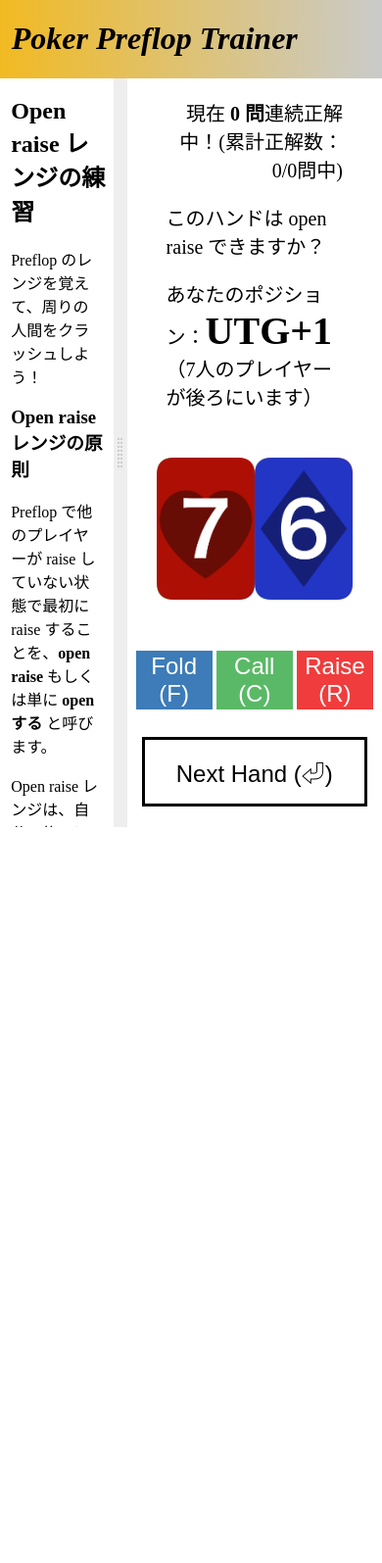
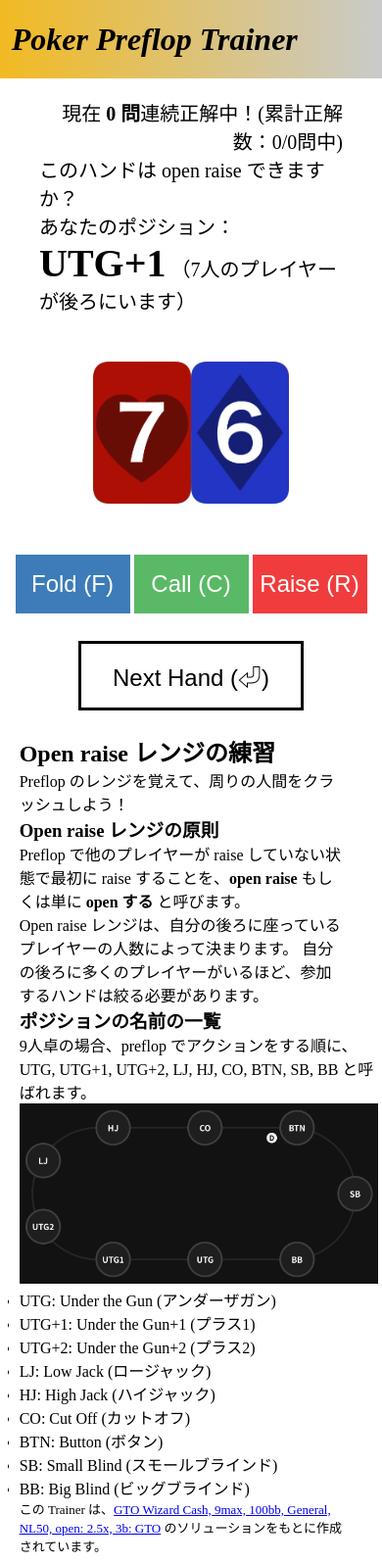
Before and after one commit to pochinosaku/preflop_trainer, a plain HTML site: page index.html in a window 390 px wide. Shown: the whole page at 98% size. Before the commit the page ends 844 px from the top, so only its background shows below. Drawn offline with Linux system fonts and the light colour scheme.

Commit message:
feature: 簡易的なレスポンシブ対応を実施

```diff
--- a/index.html
+++ b/index.html
@@ -1,33 +1,47 @@
 <!DOCTYPE html>
 <html lang="ja">
-
     <head>
         <meta charset="UTF-8" />
         <title>Preflop Trainer</title>
+        <meta name="viewport" content="width=device-width, initial-scale=1.0" />
         <link rel="stylesheet" href="style.css" />
     </head>
 
     <body>
         <div class="header">
-        <h1 style="padding-left: 3%;">Poker Preflop Trainer</h1>
+            <h1 style="padding-left: 3%">Poker Preflop Trainer</h1>
         </div>
 
         <div class="main-content">
-        <div id="left-pane" class="left-pane" style="width: calc(30% - 7px)">
-
-            <div id="aim-container" style="padding: 0 3%;">
+            <div id="left-pane" class="left-pane">
+                <div id="aim-container" style="padding: 0 3%">
                     <h2 id="aim">Open raise レンジの練習</h2>
-                <p class="explanation">Preflop のレンジを覚えて、周りの人間をクラッシュしよう！</p>
+                    <p class="explanation">
+                        Preflop のレンジを覚えて、周りの人間をクラッシュしよう！
+                    </p>
                     <h3>Open raise レンジの原則</h3>
-                <p class="explanation">Preflop で他のプレイヤーが raise していない状態で最初に raise することを、<strong>open raise</strong> もしくは単に <strong>open する</strong>
-                    と呼びます。</p>
-                <p class="explanation">Open raise レンジは、自分の後ろに座っているプレイヤーの人数によって決まります。
-                    自分の後ろに多くのプレイヤーがいるほど、参加するハンドは絞る必要があります。</p>
+                    <p class="explanation">
+                        Preflop で他のプレイヤーが raise していない状態で最初に
+                        raise することを、<strong>open raise</strong>
+                        もしくは単に <strong>open する</strong> と呼びます。
+                    </p>
+                    <p class="explanation">
+                        Open raise
+                        レンジは、自分の後ろに座っているプレイヤーの人数によって決まります。
+                        自分の後ろに多くのプレイヤーがいるほど、参加するハンドは絞る必要があります。
+                    </p>
                     <div id="seats-image-container">
                         <h3>ポジションの名前の一覧</h3>
-                    <p>9人卓の場合、preflop でアクションをする順に、UTG, UTG+1, UTG+2, LJ, HJ, CO, BTN, SB, BB と呼ばれます。</p>
+                        <p>
+                            9人卓の場合、preflop でアクションをする順に、UTG,
+                            UTG+1, UTG+2, LJ, HJ, CO, BTN, SB, BB と呼ばれます。
+                        </p>
 
-                    <img src="images/seats_name.png" alt="seats" width="100%">
+                        <img
+                            src="images/seats_name.png"
+                            alt="seats"
+                            width="100%"
+                        />
                         <ul>
                             <li>UTG: Under the Gun (アンダーザガン)</li>
                             <li>UTG+1: Under the Gun+1 (プラス1)</li>
@@ -40,57 +54,95 @@
                             <li>BB: Big Blind (ビッグブラインド)</li>
                         </ul>
                     </div>
-                <p class="explanation detailExplanation">この Trainer は、<a
-                        href="https://app.gtowizard.com/solutions?solution_type=gwiz&gmfs_solution_tab=ai_sols&gametype=Cash9m50zGeneral&depth=100&gmfft_sort_key=0&gmfft_sort_order=desc&history_spot=0&preflop_actions=">GTO
-                        Wizard Cash, 9max, 100bb, General, NL50, open:
-                        2.5x, 3b: GTO</a>
-                    のソリューションをもとに作成されています。 </p>
+                    <p class="explanation detailExplanation">
+                        この Trainer は、<a
+                            href="https://app.gtowizard.com/solutions?solution_type=gwiz&gmfs_solution_tab=ai_sols&gametype=Cash9m50zGeneral&depth=100&gmfft_sort_key=0&gmfft_sort_order=desc&history_spot=0&preflop_actions="
+                            >GTO Wizard Cash, 9max, 100bb, General, NL50, open:
+                            2.5x, 3b: GTO</a
+                        >
+                        のソリューションをもとに作成されています。
+                    </p>
+                </div>
             </div>
 
-        </div>
+            <div id="gutter" class="gutter"></div>
 
-        <div id="gutter" class="gutter" style="width: 14px; height: 100%;"></div>
-
-        <div id="right-pane" class="right-pane" style="width: calc(70% - 7px);">
-
+            <div id="right-pane" class="right-pane">
                 <div class="question">
-                <p style="text-align: right;">現在 <strong><span id="successive-correct-answer"></span> 問</strong>連続正解中！(累計正解数：<span id="correct-num"></span>/<span id="question-num"></span>問中)</p>
+                    <p style="text-align: right">
+                        現在
+                        <strong
+                            ><span id="successive-correct-answer"></span>
+                            問</strong
+                        >連続正解中！(累計正解数：<span id="correct-num"></span
+                        >/<span id="question-num"></span>問中)
+                    </p>
                     <p>このハンドは open raise できますか？</p>
-                <p>あなたのポジション：<strong><span id="position" style="font-size:2em;"></span></strong> （<span
-                        id="restPlayersNum"></span>人のプレイヤーが後ろにいます）</p> <!-- ここにプレイヤーのポジションが表示される。 -->
+                    <p>
+                        あなたのポジション：<strong
+                            ><span id="position" style="font-size: 2em"></span
+                        ></strong>
+                        （<span id="restPlayersNum"></span
+                        >人のプレイヤーが後ろにいます）
+                    </p>
+                    <!-- ここにプレイヤーのポジションが表示される。 -->
                     <p><span id=""></span></p>
                 </div>
 
                 <div id="hero-hand-container">
                     <div class="hero-card-container">
-                    <img id="image1" class="overlay-image" src="images/cards/2c.png" alt="ランダムなカード1枚目">
-                    <img id="background1" class="base-image" src="images/cards/background.png" alt="ランダムなカード1枚目">
+                        <img
+                            id="image1"
+                            class="overlay-image"
+                            src="images/cards/2c.png"
+                            alt="ランダムなカード1枚目"
+                        />
+                        <img
+                            id="background1"
+                            class="base-image"
+                            src="images/cards/background.png"
+                            alt="ランダムなカード1枚目"
+                        />
                     </div>
                     <div class="hero-card-container">
-                    <img id="image2" class="overlay-image" src="images/cards/2d.png" alt="ランダムなカード2枚目">
-                    <img id="background2" class="base-image" src="images/cards/background.png" alt="ランダムなカード2枚目">
+                        <img
+                            id="image2"
+                            class="overlay-image"
+                            src="images/cards/2d.png"
+                            alt="ランダムなカード2枚目"
+                        />
+                        <img
+                            id="background2"
+                            class="base-image"
+                            src="images/cards/background.png"
+                            alt="ランダムなカード2枚目"
+                        />
                     </div>
                 </div>
 
                 <div id="actionButton-container">
-                <button id="foldButton" class="actionButton">Fold (F)</button>
-                <button id="callButton" class="actionButton">Call (C)</button>
-                <button id="raiseButton" class="actionButton">Raise (R)</button>
+                    <button id="foldButton" class="actionButton">
+                        Fold (F)
+                    </button>
+                    <button id="callButton" class="actionButton">
+                        Call (C)
+                    </button>
+                    <button id="raiseButton" class="actionButton">
+                        Raise (R)
+                    </button>
                 </div>
 
                 <!-- 解答が入力されてから表示 -->
                 <div id="answer-container" class="question"></div>
                 <div id="frequency-container" class="question"></div>
                 <div id="nextButton-container">
-                <button id="nextButton" class="nextButton">Next Hand (⏎)</button>
+                    <button id="nextButton" class="nextButton">
+                        Next Hand (⏎)
+                    </button>
                 </div>
-
             </div>
-
         </div>
-
 
         <script src="script.js"></script>
     </body>
-
 </html>
--- a/style.css
+++ b/style.css
@@ -1,8 +1,13 @@
 :root {
-    --raise-button-color: #F03C3C;
+    --raise-button-color: #f03c3c;
     --call-button-color: #5ab966;
-    --fold-button-color: #3D7CB8;
-    --seekerstart-color: #F2ba22;
+    --fold-button-color: #3d7cb8;
+    --seekerstart-color: #f2ba22;
+}
+
+* {
+    margin: 0;
+    padding: 0;
 }
 
 .header {
@@ -10,23 +15,22 @@
     background: linear-gradient(to right, var(--seekerstart-color), #c9cbca);
     color: black;
     font-style: italic;
-    position: absolute;
     top: 0%;
     left: 0%;
     width: 100%;
     height: 5em;
+    line-height: 5em;
 }
 
 .main-content {
-    position: fixed;
-    top: 5em;
-    bottom: 0%;
+    display: flex;
 }
 
 .left-pane {
-    float: left;
     display: block;
+    width: calc(30% - 7px);
     height: 100%;
+    margin: 20px 8px 8px 8px;
     box-sizing: border-box;
     overflow-y: scroll;
     transform: translateZ(0);
@@ -42,19 +46,18 @@
 }
 
 .right-pane {
-    float: left;
     display: block;
+    width: calc(70% - 7px);
     height: 100%;
     box-sizing: border-box;
     overflow-y: scroll;
     transform: translateZ(0);
 }
 
-.gutter{
+.gutter {
     display: block;
     box-sizing: border-box;
-    float: left;
-    height: 100%;
+    width: 14px;
     /* cursor: ew-resize; */
     background-image: url("images/gutter.png");
     background-color: #eee;
@@ -70,7 +73,7 @@
     width: 100%;
 }
 
-.question{
+.question {
     font-size: 20px;
     margin: 20px 2em;
 }
@@ -79,7 +82,7 @@
     display: flex;
     justify-content: center;
     align-items: center;
-    margin: 3em auto ;
+    margin: 3em auto;
 }
 
 .hero-card-container {
@@ -89,7 +92,8 @@
     /* background-color: magenta; */
 }
 
-.overlay-image, .base-image {
+.overlay-image,
+.base-image {
     position: absolute;
     top: 0;
     left: 0;
@@ -112,7 +116,7 @@
     margin: 0 auto;
 }
 
-.nextButton{
+.nextButton {
     /* background-color: #4CAF50; Green */
     background-color: white;
     border: 3px solid black;
@@ -133,7 +137,7 @@
     margin: 0 auto;
 }
 
-.actionButton{
+.actionButton {
     border: none;
     color: white;
     /* padding: 15px 32px; */
@@ -147,12 +151,27 @@
     cursor: pointer;
 }
 
-#raiseButton{
+#raiseButton {
     background-color: var(--raise-button-color);
 }
-#callButton{
+#callButton {
     background-color: var(--call-button-color);
 }
-#foldButton{
+#foldButton {
     background-color: var(--fold-button-color);
 }
+
+@media screen and (max-width: 768px) {
+    .main-content {
+        flex-direction: column-reverse;
+    }
+    .right-pane {
+        width: 100%;
+    }
+    .left-pane {
+        width: 100%;
+    }
+    .gutter {
+        display: none;
+    }
+}
```
Lines whose indentation alone changed are shown as unchanged.
